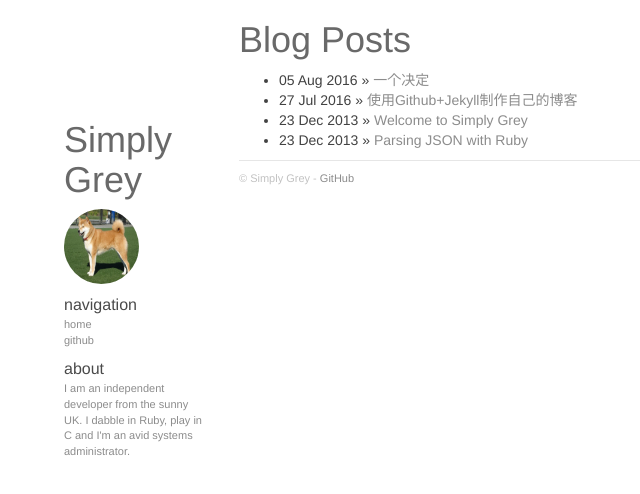
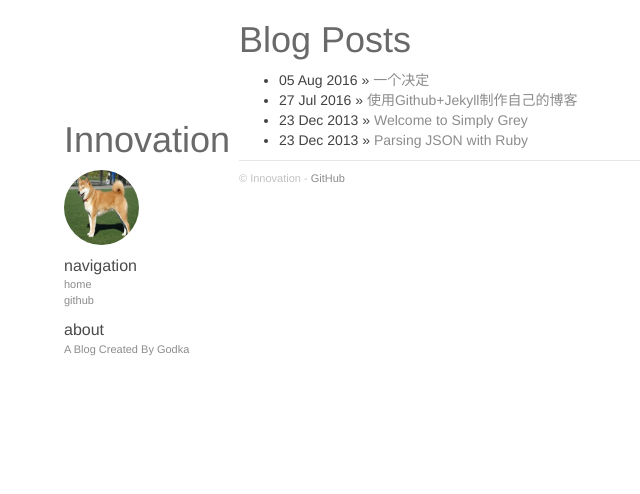
Before and after one commit to jialianchen/jialianchen.github.io, a Jekyll site: the page built from index.html, in a window 1280 px wide. Shown: the top 494 px of the page, without its empty margins (241-881 px from the left). Built offline with Jekyll 4.4.1, drawn with Linux system fonts in a browser that asks for light colours; nearby versions of some CDN libraries; Markdown is read by kramdown in place of the engine named in the settings.

Commit message:
更改config

```diff
--- a/_config.yml
+++ b/_config.yml
@@ -1,9 +1,9 @@
-name: Simply Grey
+name: Innovation
 markdown: redcarpet
 highlighter: pygments
-github: https://www.github.com/liamsymonds
-about: I am an independent developer from the sunny UK. I dabble in Ruby, play in C and I'm an avid systems administrator.
+github: https://godka.github.io
+about: A Blog Created By Godka
 urls:
     - text: github
-      url: https://github.com/liamsymonds
-baseurl: '/simplygrey-jekyll'
+      url: https://godka.github.io
+baseurl: ''
```
